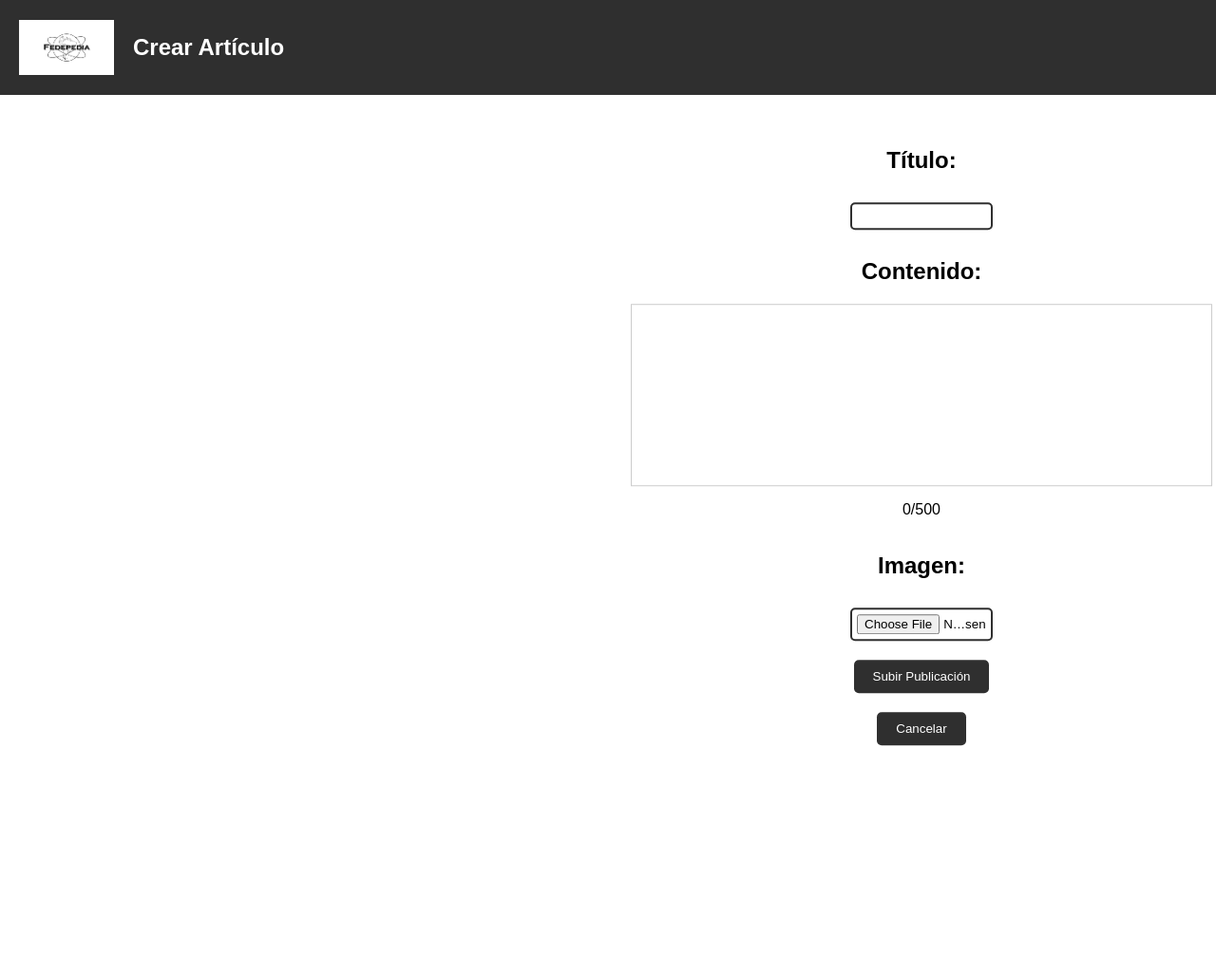
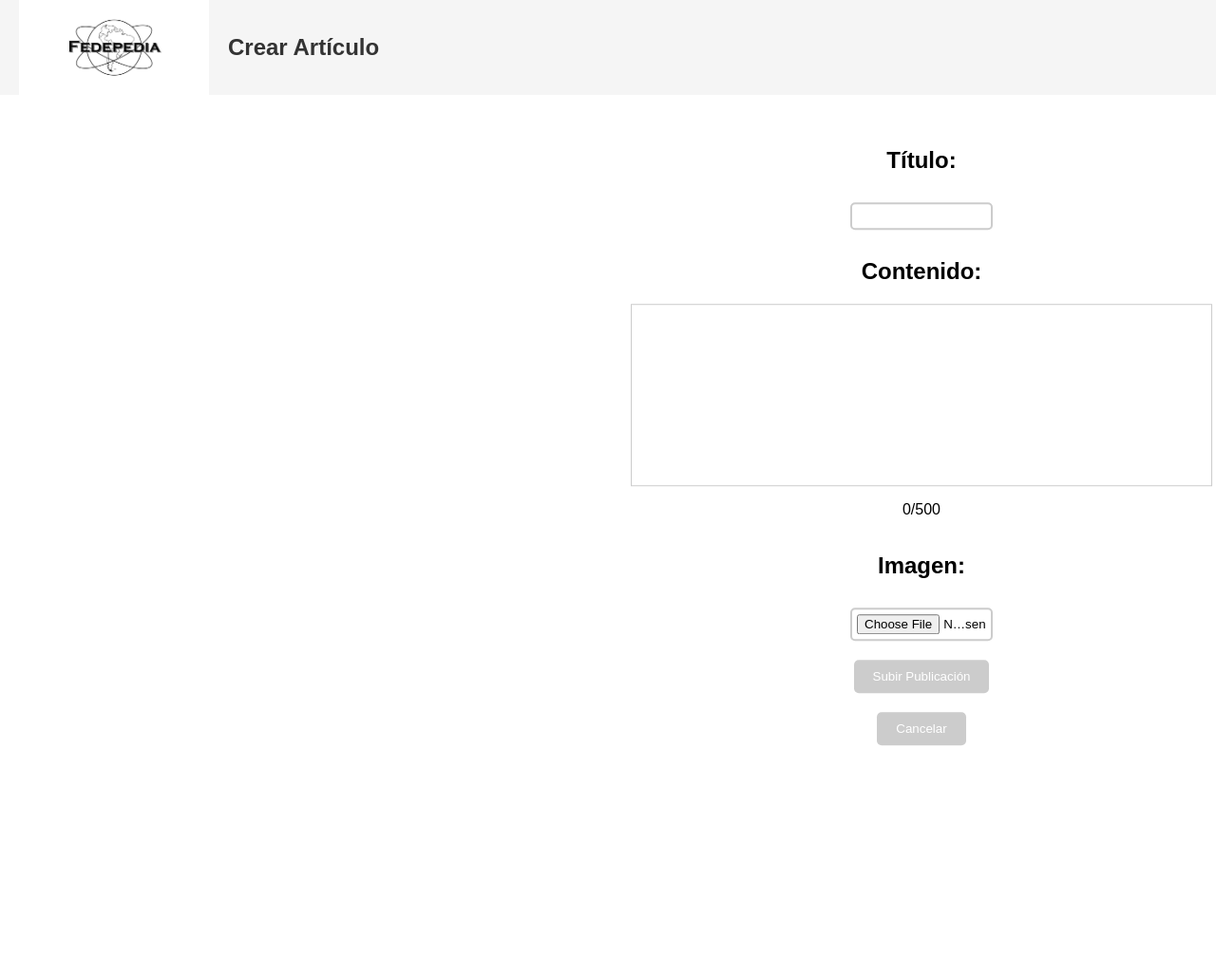
Before and after one commit to Ezequiel12D/fedepedia, a PHP site: page /views/create_article.php in a window 1280 px wide. Shown: the top 1025 px of the page at 95% size. Run offline with PHP 8.4, Linux system fonts and the light colour scheme.

Commit message:
al pasar el click por los botones se alternan los colores

```diff
--- a/css/style_create_article.css
+++ b/css/style_create_article.css
@@ -5,8 +5,8 @@ body {
 }
 
 header {
-    background-color: #2f2f2f;
-    color: #ffffff;
+    background-color: #f5f5f5;
+    color: #333333;
     display: flex;
     align-items: center;
     height: 100px;
@@ -14,7 +14,7 @@ header {
 }
 
 .logo-container {
-    width: 100px;
+    width: 200px;
 }
 
 .logo-container img {
@@ -25,7 +25,7 @@ header {
 .title {
     font-size: 1.5em;
     margin-left: 20px;
-    text-align: center;
+    text-align: right;
 }
 
 .sidebar {
@@ -50,7 +50,7 @@ header {
 
 .menu li a {
     display: block;
-    color: #2f2f2f;
+    color: #333333;
     text-decoration: none;
 }
 
@@ -79,7 +79,7 @@ textarea {
     margin: 10px 0;
     padding: 5px;
     width: 100%;
-    border: 2px solid #2f2f2f;
+    border: 2px solid #cccccc;
     border-radius: 5px;
 }
 
@@ -89,7 +89,7 @@ textarea {
 }
 
 #preview {
-    border: 1px solid #ccc;
+    border: 1px solid #cccccc;
     padding: 10px;
     margin-top: 10px;
     font-size: 14px;
@@ -98,18 +98,33 @@ textarea {
 
 button[type="submit"],
 button[type="button"] {
-    background-color: #2f2f2f;
     color: #ffffff;
     border: none;
     padding: 10px 20px;
     margin: 10px 0;
     border-radius: 5px;
     cursor: pointer;
+    transition: background-color 0.3s ease;
+}
+
+button[type="submit"] {
+    background-color: #cccccc;
+}
+
+button[type="submit"]:hover {
+    background-color: #5cb85c;
+}
+
+button[type="button"] {
+    background-color: #cccccc;
+}
+
+button[type="button"]:hover {
+    background-color: #d9534f;
 }
 
 .centrado {
     position: flex;
     margin: 250px 0 0 850px;
-
     transform: translate(-50%, -50%);
 }
--- a/js/botton.js
+++ b/js/botton.js
@@ -1,15 +1,9 @@
-// Código JavaScript para mostrar una alerta después de enviar el formulario
 document.getElementById("upload-form").addEventListener("submit", function (event) {
-    event.preventDefault(); // Evitar el envío del formulario por defecto
+    event.preventDefault();
 
-    // Aquí puedes agregar la lógica para procesar la subida de la publicación
-
-    // Obtener solo el nombre del dominio
     var domain = window.location.hostname;
 
-    // Mostrar una alerta de publicación subida sin "localhost"
     alert("¡Publicación subida con éxito en " + domain + "!");
 
-    // Redireccionar al home después de procesar la subida
-    window.location.href = "../views/"; // Reemplaza "home.html" con la URL de tu página home
+    window.location.href = "../views/";
 });
```
